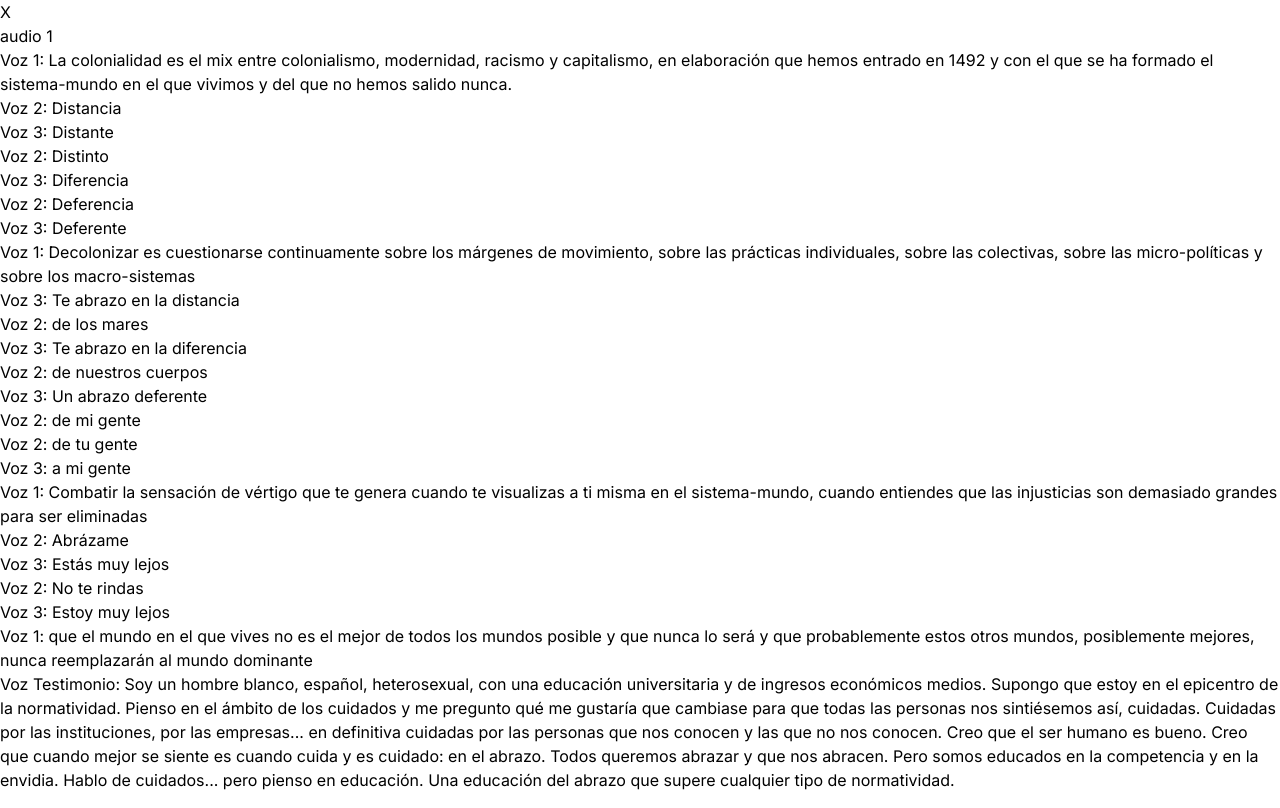
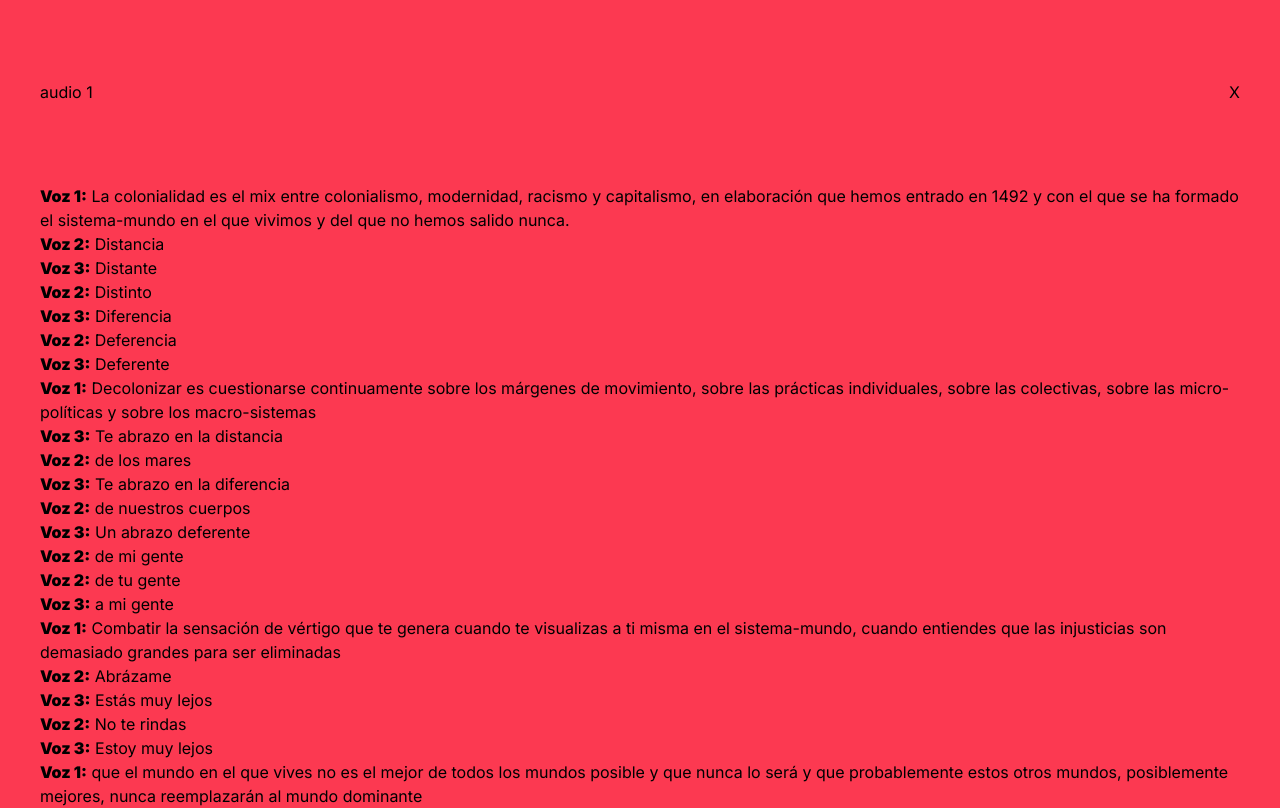
Before and after one commit to DominikFrackowiak/realidadescaleidoscopicas_next, a Next.js app: page /transcripts/cuidados/1 in a window 1280 px wide. Shown: the top 808 px of the page. Built offline with nearby package versions, Linux system fonts and the light colour scheme.

Commit message:
transcript: container anad presentational design pattern applied

```diff
--- a/src/app/globals.css
+++ b/src/app/globals.css
@@ -30,3 +30,7 @@
 body {
 	overflow-x: hidden;
 }
+
+.voz{
+	font-weight: 900;
+}
--- a/src/app/page.tsx
+++ b/src/app/page.tsx
@@ -1,8 +1,9 @@
-import Image from 'next/image'
+
 
 import Stages from '../components/organisms/Stages'
 
-export default function Home() {
+export default function Home( ) {
+
 	return (
 		// <main className='flex min-h-screen flex-col items-center justify-between p-24'>
 		// 	<Stages/>
--- a/src/app/transcripts/[category]/[id]/page.tsx
+++ b/src/app/transcripts/[category]/[id]/page.tsx
@@ -8,23 +8,36 @@ import stagesData from '../../../../../constants/stagesData'
 
 import Link from 'next/link'
 
+import Wrapper from '@/components/atoms/Wrapper'
+
 export default function TranscriptPage({
 	params: { id, category },
 }: PageProps) {
 	const categoryData = stagesData.filter(data => data.category === category)
 
+	console.log(categoryData)
+
 	const dataToDisplay = categoryData[0]?.audios.filter(
 		audio => audio.id === Number(id)
 	)[0]
 
-	console.log(dataToDisplay)
 	return (
-		<div>
-			<Link href='/'>
-				<button>X</button>
-			</Link>
-			<h2>{dataToDisplay?.title}</h2>
-			<p dangerouslySetInnerHTML={{ __html: dataToDisplay?.transcript }}></p>
-		</div>
+		<article
+			className='flex flex-col min-h-screen justify-around items-center'
+			style={{
+				width: '100vw',
+				backgroundColor: categoryData[0].backgroundColor,
+			}}
+		>
+			<Wrapper >
+				<div className='flex justify-between'>
+					<h2>{dataToDisplay?.title}</h2>{' '}
+					<Link href='/'>
+						<button>X</button>
+					</Link>
+				</div>
+				<p dangerouslySetInnerHTML={{ __html: dataToDisplay?.transcript }}></p>
+			</Wrapper>
+		</article>
 	)
 }
--- a/src/components/atoms/Description.tsx
+++ b/src/components/atoms/Description.tsx
@@ -9,7 +9,6 @@ export default function Description({
 	className,
 	color,
 }: DescriptionProps) {
-	console.log(color)
 	return (
 		<p className={className} style={{ color: color }}>
 			{text}
--- a/src/components/atoms/Wrapper.tsx
+++ b/src/components/atoms/Wrapper.tsx
@@ -1,10 +1,11 @@
 interface Props {
 	children: React.ReactNode
+	style?: any
 }
 
-export default function Wrapper({ children }: Props): JSX.Element {
+export default function Wrapper({ children, style }: Props): JSX.Element {
 	return (
-		<div className='flex flex-col justify-around max-w-screen-xl min-h-screen py-20 px-10 gap-20'>
+		<div className='flex flex-col justify-around max-w-screen-xl min-h-screen py-20 px-10 gap-20' style={style}>
 			{children}
 		</div>
 	)
--- a/src/components/molecules/AudioPlayer.tsx
+++ b/src/components/molecules/AudioPlayer.tsx
@@ -1,6 +1,7 @@
 'use client'
 
 import { useState, useRef } from 'react'
+
 import Link from 'next/link'
 import Image from 'next/image'
 import AudioIconsWrapper from '../atoms/AudioIconsWrapper'
@@ -24,6 +25,7 @@ export default function AudioPlayer({
 	iconPlay,
 	iconPause,
 }: Props) {
+
 	const [isPlaying, setIsPlaying] = useState(false)
 	const audioRef = useRef<HTMLAudioElement>(null)
 
@@ -69,7 +71,7 @@ export default function AudioPlayer({
 				style={{ color: textColor }}
 			>
 				<Link
-					href={`/transcripts/${audio.category}/${audio.id}`}
+					href={`/?category=${audio.category}&id=${audio.id}`}
 					className='flex flex-col items-center'
 				>
 					<span>más info</span>
--- a/src/components/molecules/Stage.tsx
+++ b/src/components/molecules/Stage.tsx
@@ -1,22 +1,30 @@
+'use client'
+
 import React from 'react'
+import { useSearchParams } from 'next/navigation'
 
 import { StageProps } from '../../../types/types'
 
 import Image from 'next/image'
 import Heading from '../atoms/Heading'
-
 import Description from '../atoms/Description'
 import Wrapper from '../atoms/Wrapper'
 import ButtonParticipate from '../atoms/ButtonParticipate'
 import AudioWrapper from '../atoms/AudioWrapper'
 import AudioPlayer from './AudioPlayer'
+import Transcript from './transcript/Transcript'
+import TranscriptContainer from './transcript/TranscriptContainer'
 
 export default function Stage({ stage }: { stage: StageProps }) {
+	const searchParams = useSearchParams()
+	const cat = searchParams.get('category') === stage.category
+	// console.log(stage)
 	return (
 		<article
 			className='flex flex-col min-h-screen justify-around items-center'
 			style={{ width: '100vw', backgroundColor: stage.backgroundColor }}
 		>
+			{cat ? <TranscriptContainer /> : null}
 			<Wrapper>
 				<Heading
 					headingType={'h2'}
@@ -45,7 +53,14 @@ export default function Stage({ stage }: { stage: StageProps }) {
 
 				<AudioWrapper>
 					{stage.audios.map(audio => (
-						<AudioPlayer key={audio.id} audio={audio} textColor={stage.audioTextColor} borderColor={stage.borderColor} iconPlay={stage.iconPlay} iconPause={stage.iconPause}/>
+						<AudioPlayer
+							key={audio.id}
+							audio={audio}
+							textColor={stage.audioTextColor}
+							borderColor={stage.borderColor}
+							iconPlay={stage.iconPlay}
+							iconPause={stage.iconPause}
+						/>
 					))}
 				</AudioWrapper>
 			</Wrapper>
--- /dev/null
+++ b/src/components/molecules/transcript/Transcript.tsx
@@ -0,0 +1,34 @@
+import { Audio, StageProps } from '../../../../types/types'
+
+interface Props {
+	audioData: Audio
+	categoryData: StageProps
+}
+
+import { useRef } from 'react'
+
+import Link from 'next/link'
+
+import Wrapper from '../../atoms/Wrapper'
+import Heading from '../../atoms/Heading'
+
+export default function Transcript({ audioData, categoryData }: Props) {
+	return (
+		<Wrapper
+			style={{
+				backgroundColor: categoryData?.backgroundColor,
+				color: categoryData?.descriptionColor,
+			}}
+		>
+			<header className='flex justify-between'>
+				<Heading headingType='h2' className='text-2xl'>
+					{audioData?.title}
+				</Heading>
+				<Link href='/'>
+					<button className='text-xl'>X</button>
+				</Link>
+			</header>
+			<p dangerouslySetInnerHTML={{ __html: audioData?.transcript }}></p>
+		</Wrapper>
+	)
+}
--- /dev/null
+++ b/src/components/molecules/transcript/TranscriptContainer.tsx
@@ -0,0 +1,24 @@
+'use client'
+
+import { useSearchParams } from 'next/navigation'
+import Transcript from './Transcript'
+import stagesData from '../../../../constants/stagesData'
+
+export default function TranscriptContainer() {
+	const searchParams = useSearchParams()
+	const id = searchParams.get('id')
+	const category = searchParams.get('category')
+
+	const categoryData = stagesData.find(data => data.category === category)
+ console.log(categoryData)
+	if (!categoryData || !id || !category) return null
+
+	const audioData = categoryData.audios.find(
+		audio => audio.id === Number(id) && audio.category === category
+	)
+	if (!audioData) return null
+
+	console.log(categoryData, audioData)
+
+	return <Transcript audioData={audioData} categoryData={categoryData} />
+}
--- a/src/components/organisms/Stages.tsx
+++ b/src/components/organisms/Stages.tsx
@@ -8,8 +8,8 @@ const WordCloudComponent = dynamic(() => import('../molecules/WordCloud'), {
 
 import stagesData from '../../../constants/stagesData'
 
-export default function Stages() {
-	const Stages = stagesData.map(stage => <Stage key={stage.id} stage={stage} />)
+export default function Stages(category: string) {
+	const Stages = stagesData.map(stage => <Stage key={stage.id} stage={stage}/>)
 
 	return (
 		<>
--- a/types/types.ts
+++ b/types/types.ts
@@ -28,6 +28,7 @@ export interface StageProps {
 	borderColor: '#fc3951' | '#2e3192'
 	audioTextColor: '#fff' | '#364ec6'
 	audios: Audio[]
+
 }
 
 export interface FirestoreWord {
```
Also changed, not shown: src/hocs/withTranscript.tsx (added, +12 -0 lines).
